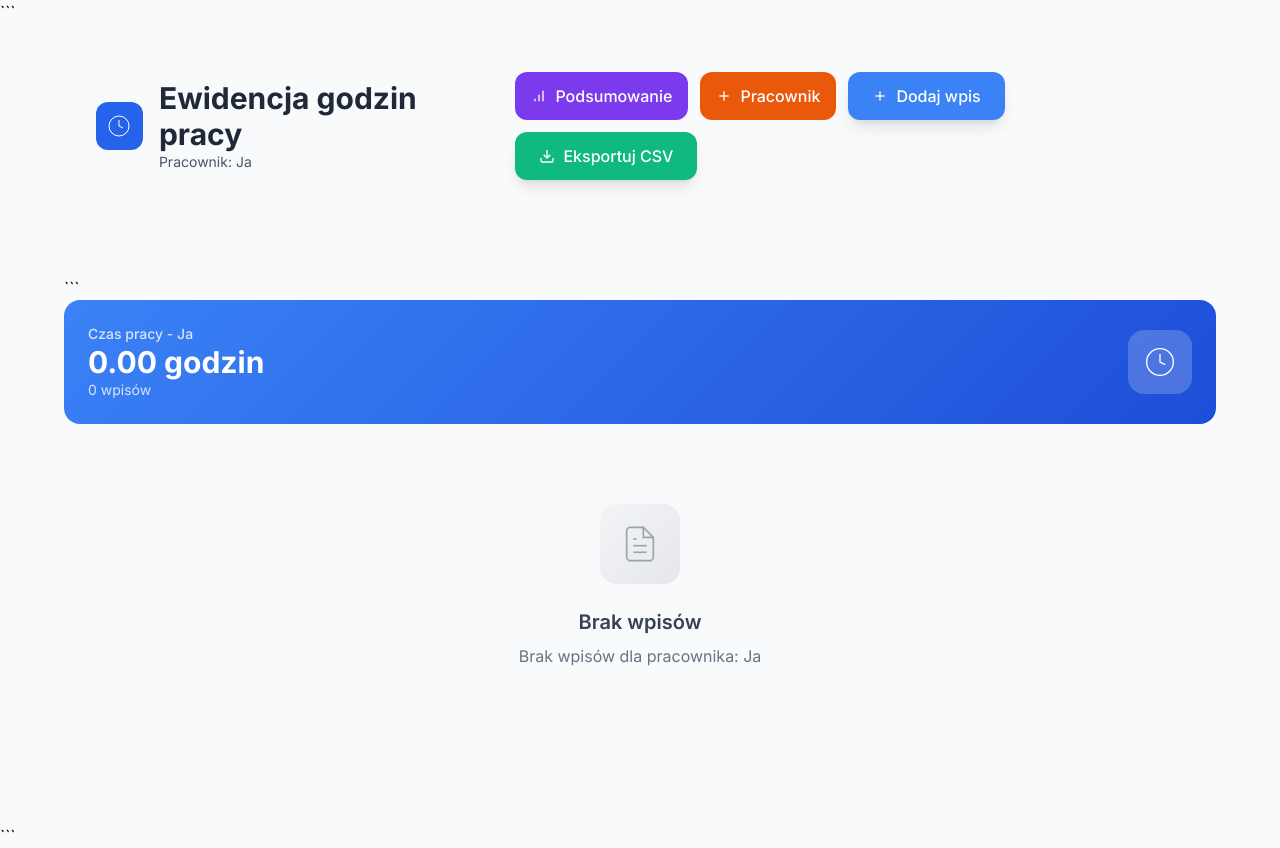
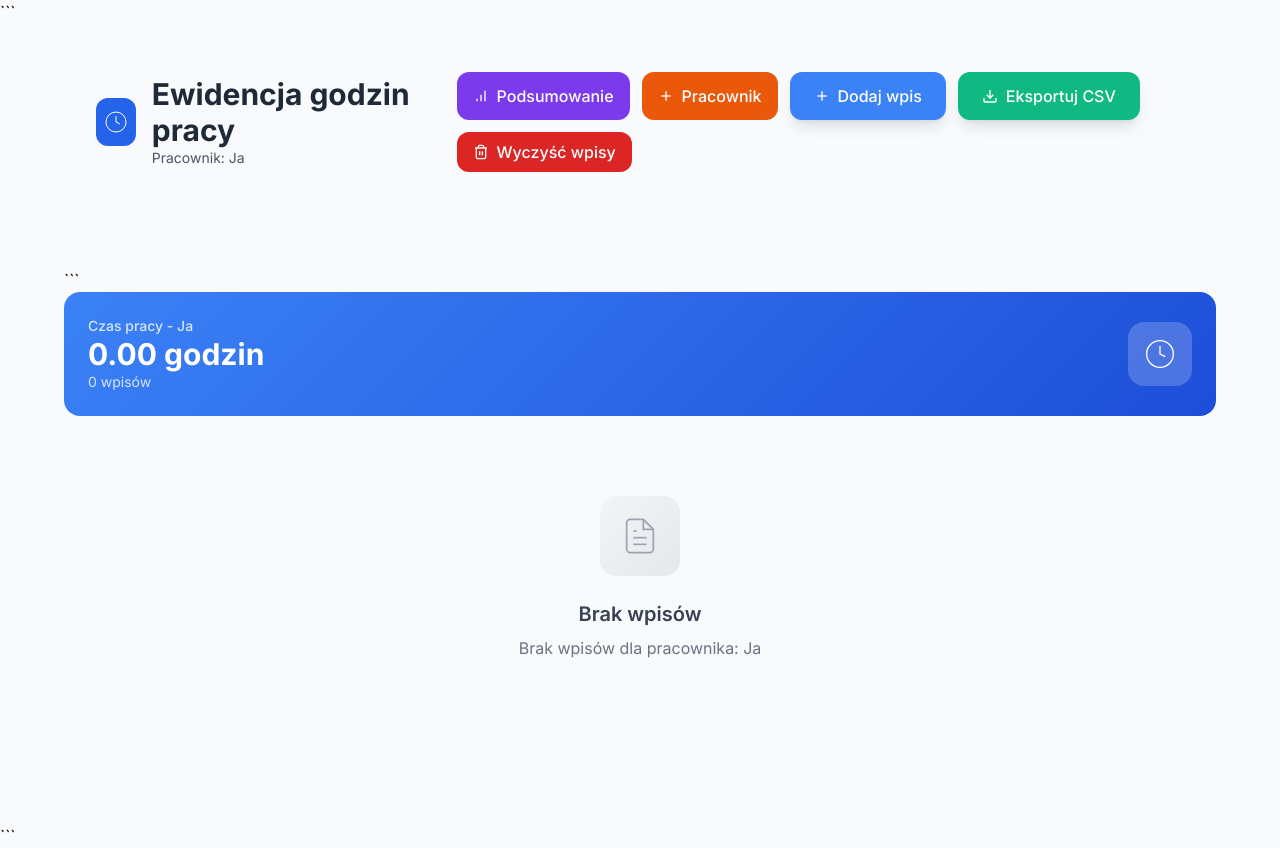
Before and after one commit to qucza/Godziny3, a plain HTML site: page index.html in a window 1280 px wide. Drawn offline with nearby package versions, Linux system fonts and the light colour scheme.

Commit message:
Update index.html

```diff
--- a/index.html
+++ b/index.html
@@ -228,6 +228,15 @@
                                 <line x1="12" y1="15" x2="12" y2="3"></line>
                             </svg>
                             Eksportuj CSV
+                        </button>
+                        <button onclick="clearAllEntries()" class="bg-red-600 hover:bg-red-700 text-white px-4 py-2 rounded-xl flex items-center gap-2 font-medium transition-colors" id="clear-data-btn">
+                            <svg class="icon" viewBox="0 0 24 24" fill="none" stroke="currentColor">
+                                <polyline points="3,6 5,6 21,6"></polyline>
+                                <path d="M19 6v14a2 2 0 0 1-2 2H7a2 2 0 0 1-2-2V6m3 0V4a2 2 0 0 1 2-2h4a2 2 0 0 1 2 2v2"></path>
+                                <line x1="14" y1="11" x2="14" y2="17"></line>
+                                <line x1="10" y1="11" x2="10" y2="17"></line>
+                            </svg>
+                            Wyczyść wpisy
                         </button>
                     </div>
                 </div>
@@ -684,6 +693,7 @@
         const viewModeText = document.getElementById('view-mode-text');
         const addEmployeeBtn = document.getElementById('add-employee-btn');
         const addEntryBtn = document.getElementById('add-entry-btn');
+        const clearDataBtn = document.getElementById('clear-data-btn');
         const viewModeBtn = addEmployeeBtn.previousElementSibling;
 
         if (isAdminMode) {
@@ -699,12 +709,14 @@
                 addEntryBtn.classList.remove('hidden');
             }
             viewModeBtn.classList.remove('hidden');
+            clearDataBtn.classList.remove('hidden');
         } else {
             // Employee mode
             subtitle.textContent = `Witaj ${selectedEmployee}! Twoje godziny pracy`;
             viewModeBtn.classList.add('hidden');
             addEmployeeBtn.classList.add('hidden');
             addEntryBtn.classList.remove('hidden');
+            clearDataBtn.classList.add('hidden');
         }
     }
 
```
